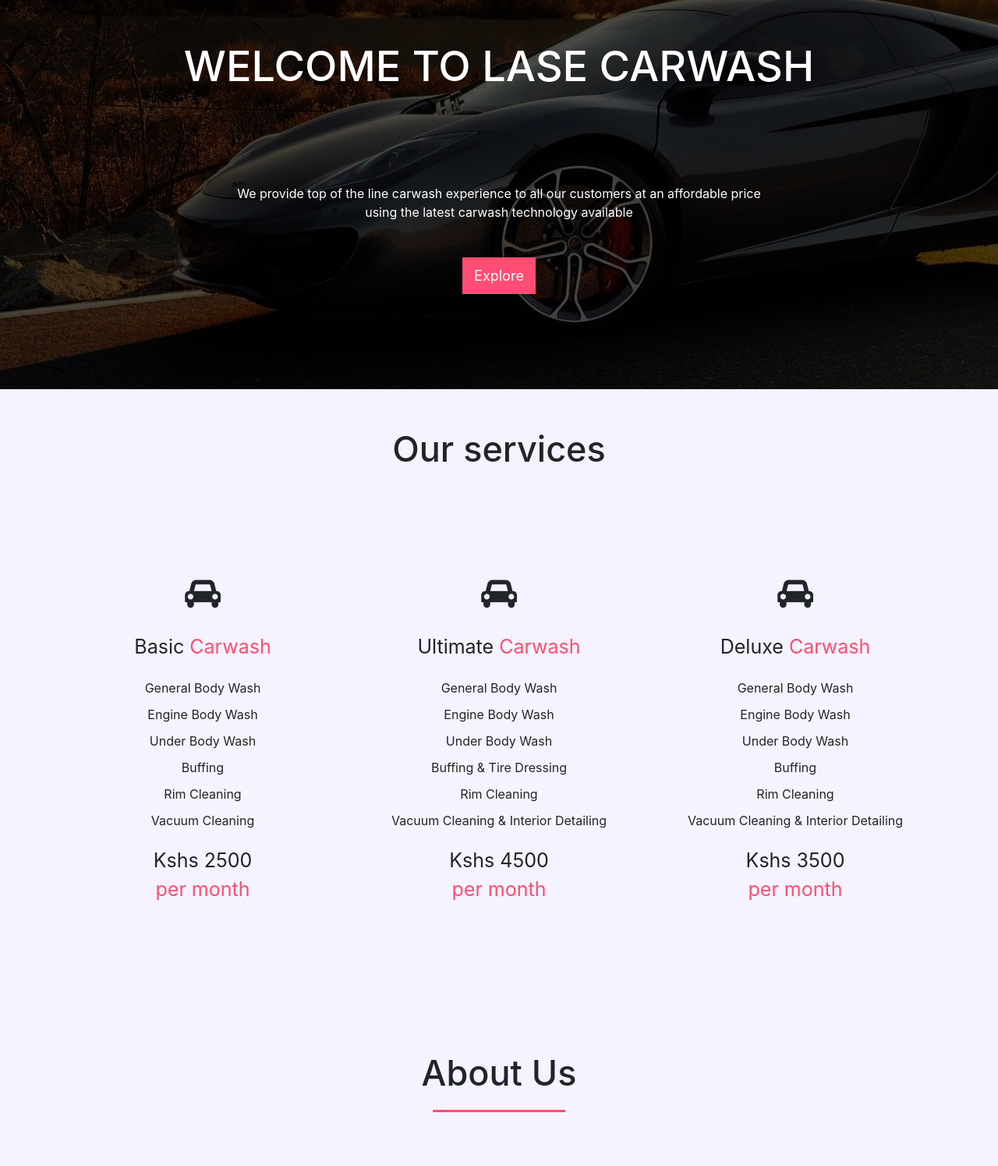
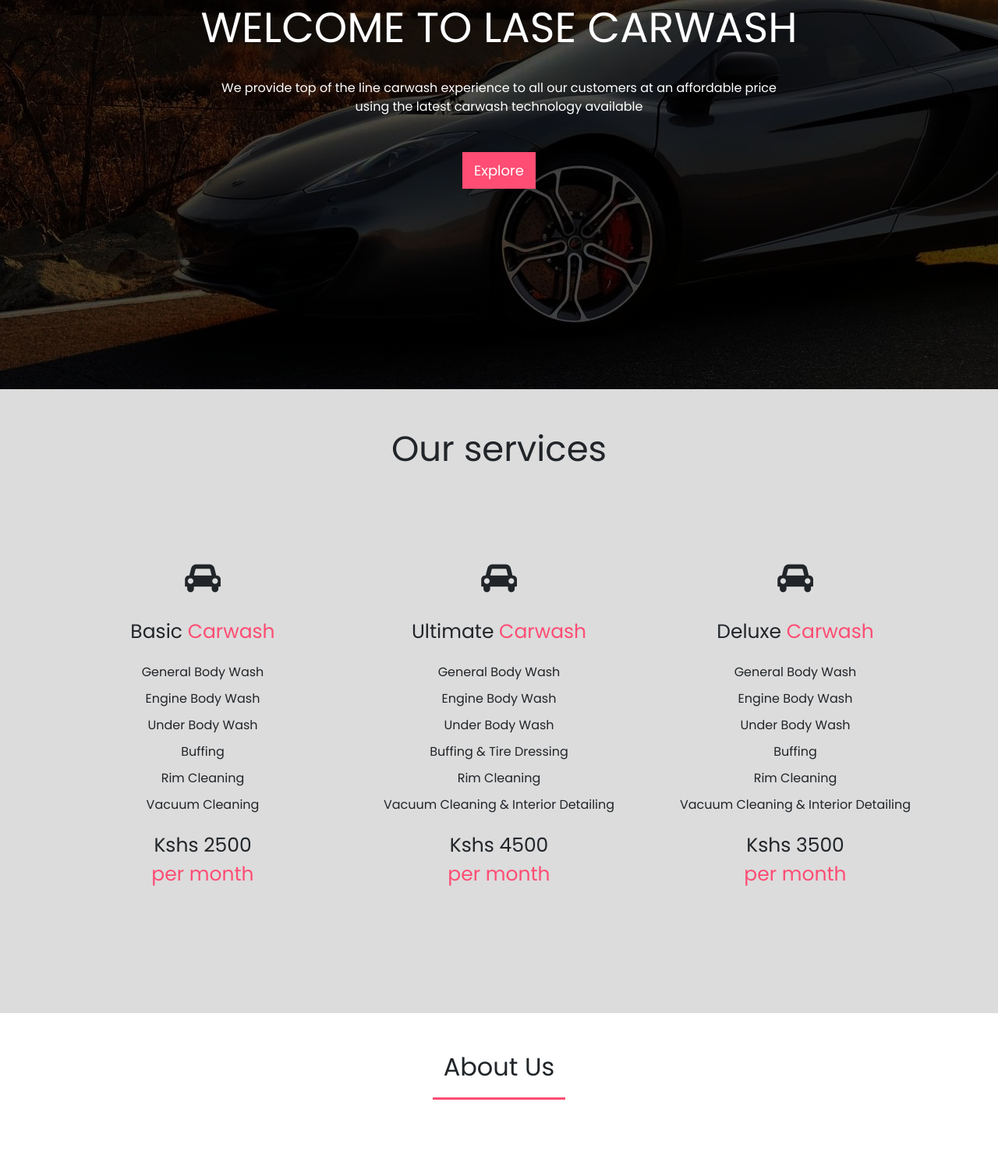
Before and after one commit to samuelkaranja/3D-Responsive-Carwash-Website, a plain HTML site: page index.html in a window 1280 px wide. Shown: the part 301-1796 px from the top of the page at 78% size. Drawn offline with nearby package versions, Linux system fonts and the light colour scheme.

Commit message:
File upload

```diff
--- a/style.css
+++ b/style.css
@@ -1,21 +1,15 @@
 *{
 	margin: 0;
 	padding: 0;
+	font-family: 'Poppins', sans-serif;
 }
+
+/*Header*/
 
 .header .content-box{
 	background-image: linear-gradient(rgba(0,0,0,0.6),rgba(0,0,0,0.6)),url("car.jpg");
 	width: 100%;
 	height: 100vh;
-}
-
-.menu h2{
-	padding: 20px 0 0 30px;
-}
-
-.menu h2 a{
-	text-decoration: none;
-	color: #ff4d73;
 }
 
 .banner-text{
@@ -26,12 +20,12 @@
 .banner-text h2{
 	color: #fff;
 	font-size: 54px;
+	padding-bottom: 25px;
 }
 
 .banner-text p{
 	color: #fff;
 	font-size: 16px;
-	padding-top: 10px;
 }
 
 .banner-text .btn{
@@ -53,16 +47,16 @@
 
 /*Services*/
 
-.content-box{
-	background: #f4f3ff;
+.service .content-box{
+	background: #dcdcdc;
 	width: 100%;
 	height: 100vh;
 }
 
-h2{
+.service h2{
 	text-align: center;
 	padding-top: 50px;
-	padding-bottom: 100px;
+	padding-bottom: 80px;
 	font-size: 45px;
 }
 
@@ -107,6 +101,11 @@ h2{
 	background: ;
 }
 
+.about h2{
+	text-align: center;
+	padding: 50px 0 30px 0;
+}
+
 .about h2::after{
 	content: '';
 	background: #ff4d73;
```
Also changed, not shown: index.html (+0 -1 lines).
